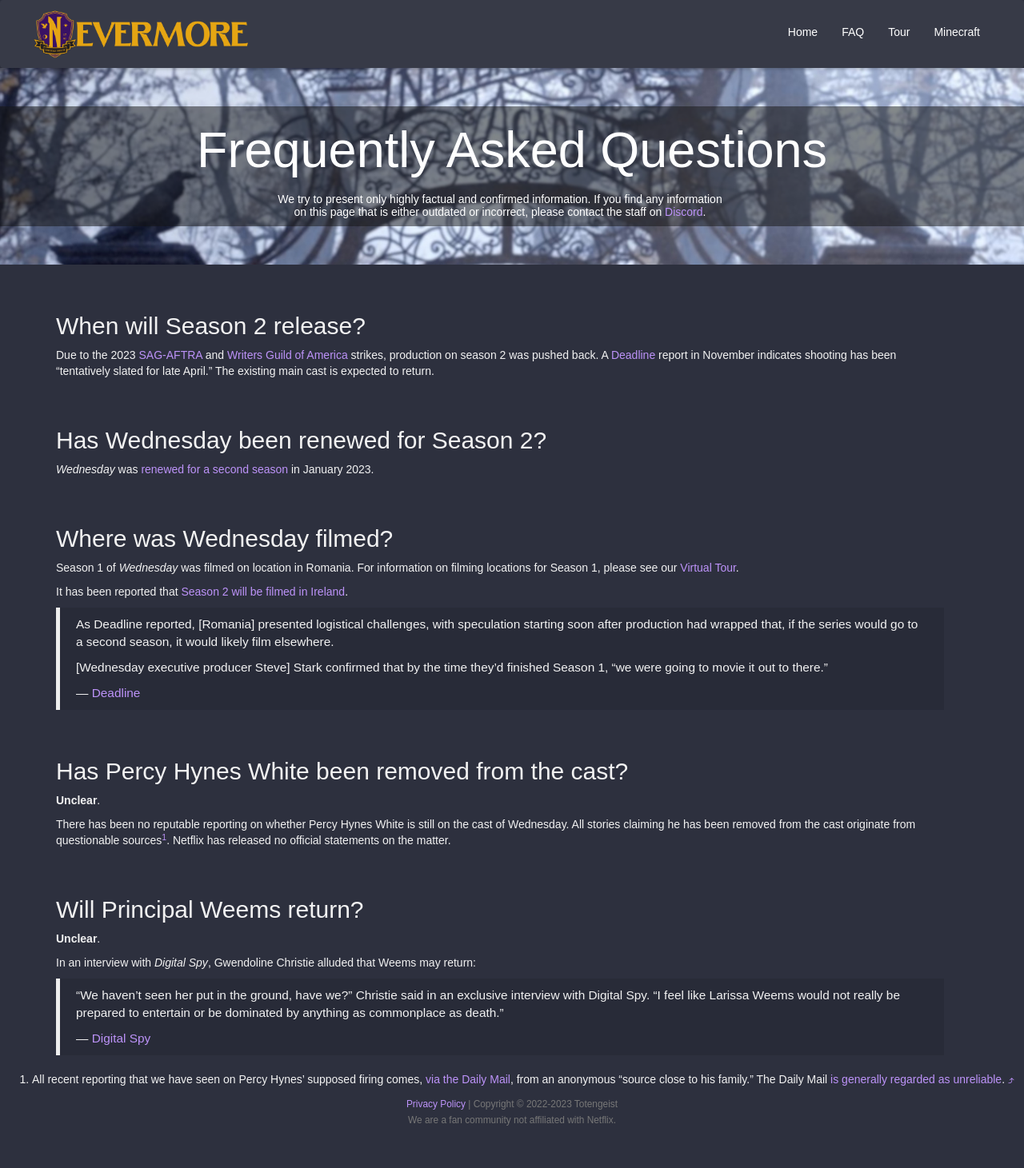
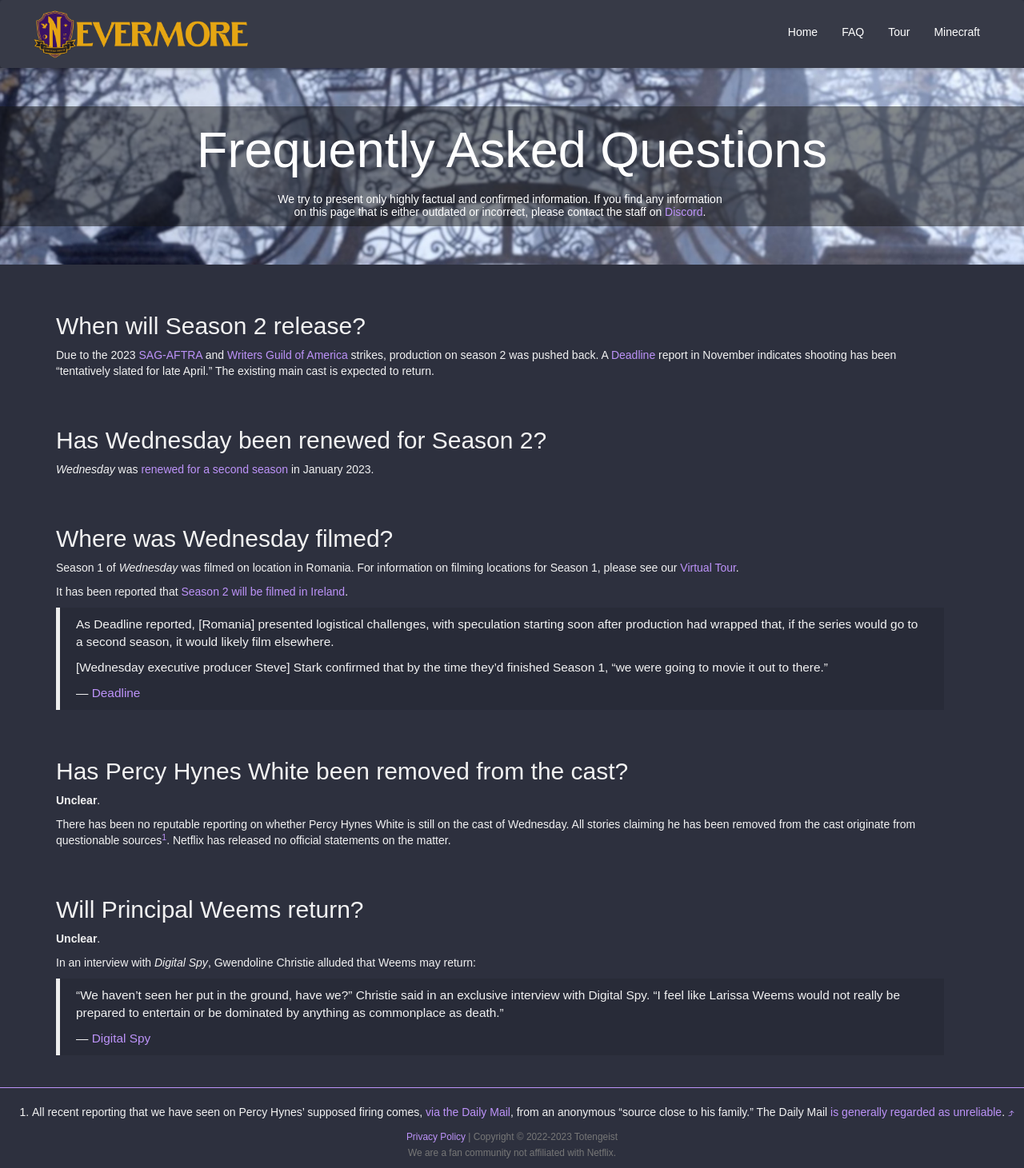
Before and after one commit to Totengeist/wednesdayseries.com, a Jekyll site: the page built from faq.md, in a window 1280 px wide. Shown: the whole page at 80% size. Built offline with Jekyll 4.4.1, drawn with Linux system fonts in a browser that asks for light colours; nearby versions of some CDN libraries; before the commit the page ends 1420 px from its top, so only the background shows below that.

Commit message:
Separate footnotes from content

```diff
--- a/faq.md
+++ b/faq.md
@@ -44,7 +44,7 @@
 >
 > &mdash; [Digital Spy][digitalspy-a42075699]
 
-</div></div>
+</div></div><hr>
 
 [^1]: All recent reporting that we have seen on Percy Hynes' supposed firing comes, [via the Daily Mail][dailymail-12454313], from an anonymous "source close to his family." The Daily Mail [is generally regarded as unreliable][theguardian-dailymail].
 
```
